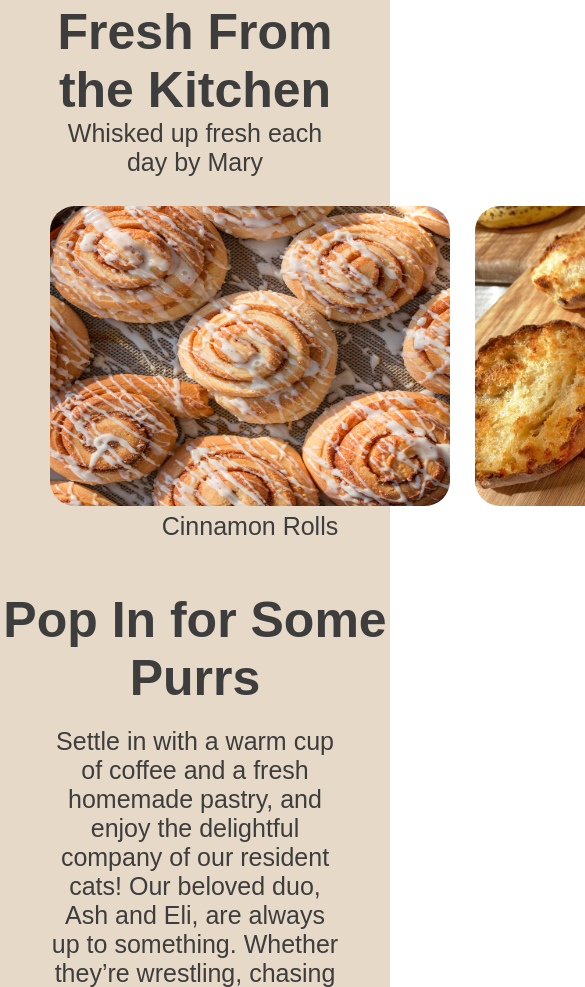
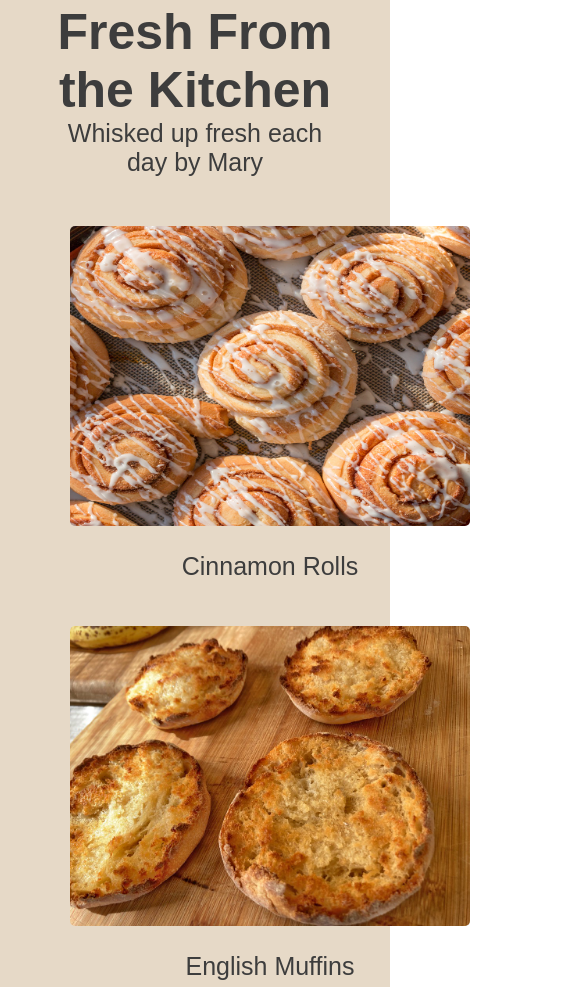
Before and after one commit to magic-clicks/Cat_Cafe, a plain HTML site: page index.html in a window 390 px wide. Shown: the part 2890-3877 px from the top of the page, 585 px wide, since content can reach past the window. Drawn offline with Linux system fonts and the light colour scheme.

Commit message:
Same as last

```diff
--- a/Style Sheets/home.css
+++ b/Style Sheets/home.css
@@ -126,6 +126,7 @@
     text-align: center;
     padding: 50px;
     color: #3d3d3d;
+
 }
 .food {
     color: #3d3d3d;
@@ -133,11 +134,19 @@
     flex-direction: row;
     gap: 25px;
     justify-content: space-evenly;
+    flex-wrap: wrap;
 }
 .food img {
     height: 300px;
     width: 400px;
     border-radius: 25px;
+}
+@media (max-width: 768px) {
+    .food img{
+        flex-direction: column;
+        padding: 20px;
+        align-items: center;
+    }
 }
 .atmosphere-box {
     background-color: #e6d9c7;
```
